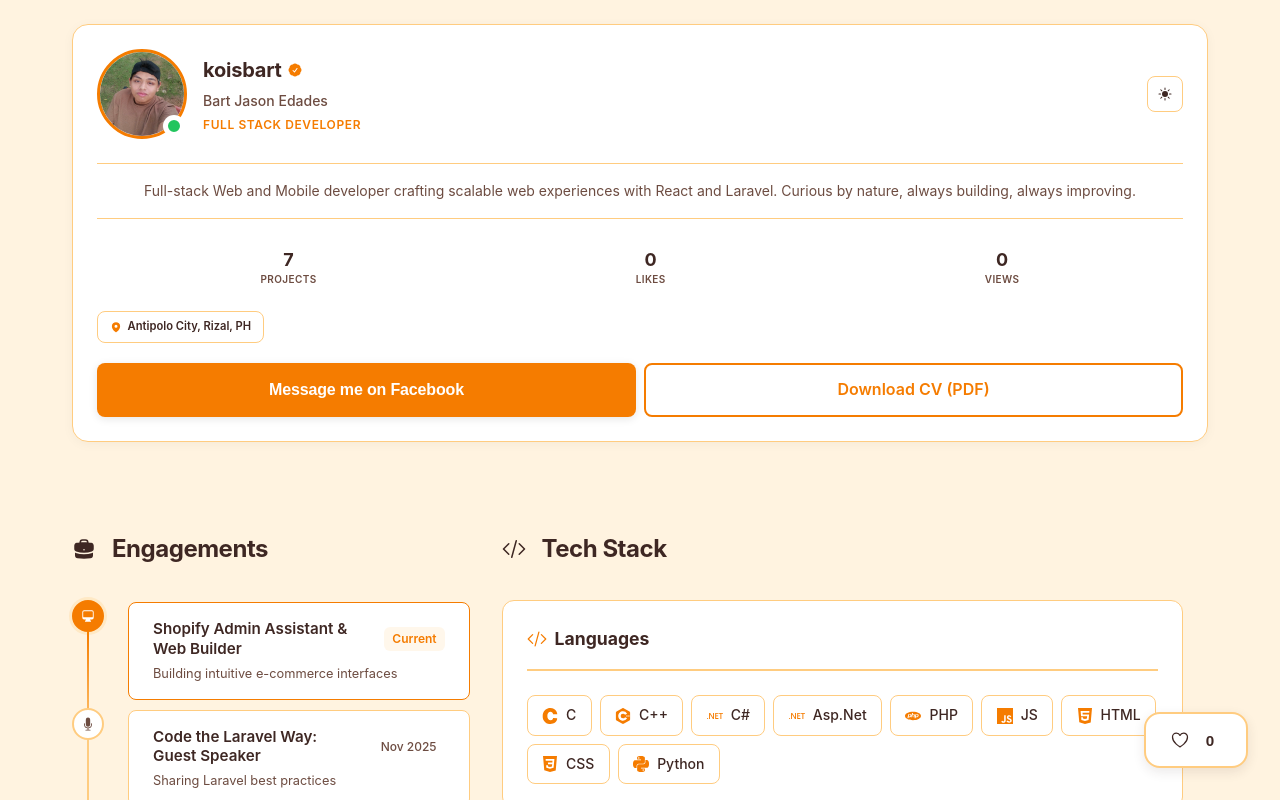
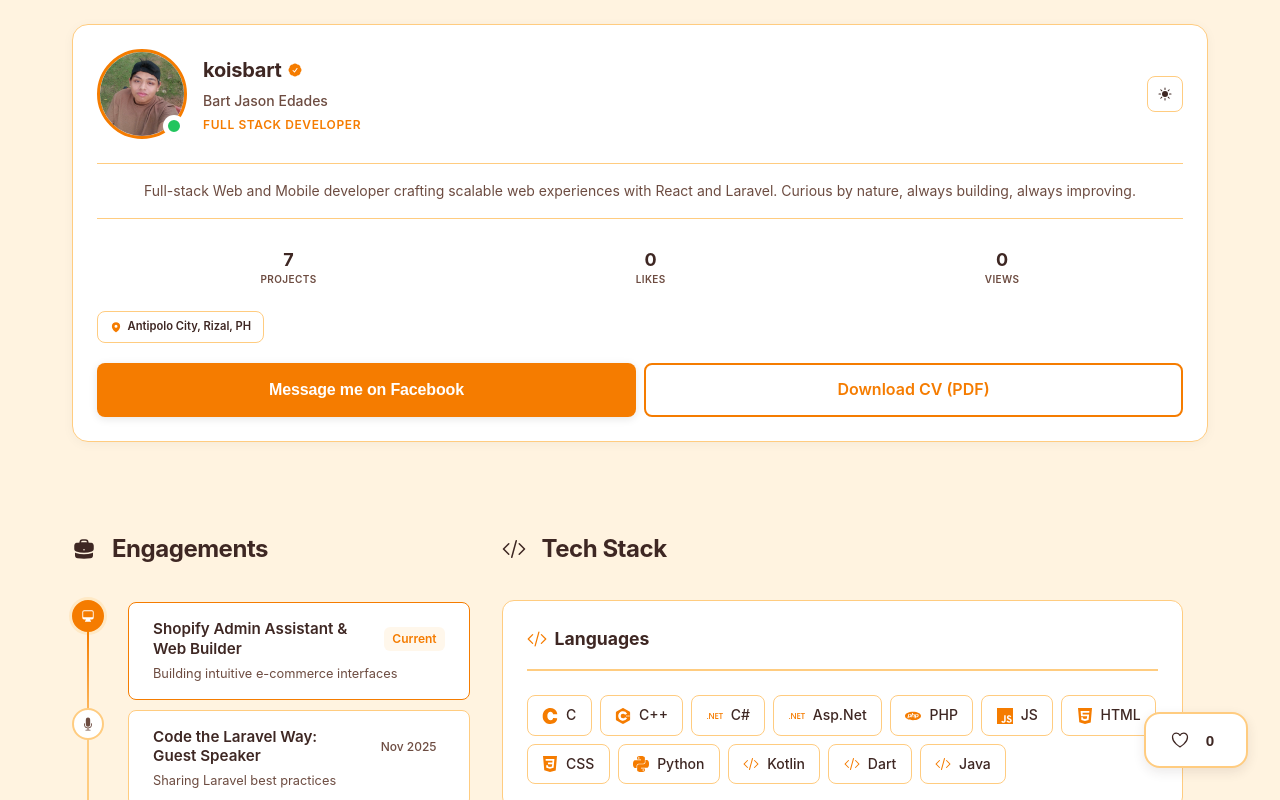
Before and after one commit to koise/Portfolio2025, a React (Vite) app: page / in a window 1280 px wide. Shown: the top 800 px of the page. Built offline with nearby package versions, Linux system fonts and the light colour scheme; no server answers; the database is empty.

Commit message:
one last try

```diff
--- a/src/components/Skills.jsx
+++ b/src/components/Skills.jsx
@@ -6,7 +6,7 @@ function Skills() {
     {
       title: 'Languages',
       icon: CodeIcon,
-      skills: ['C', 'C++', 'C#', 'Asp.Net', 'PHP', 'JS', 'HTML', 'CSS', 'Python']
+      skills: ['C', 'C++', 'C#', 'Asp.Net', 'PHP', 'JS', 'HTML', 'CSS', 'Python', 'Kotlin', 'Dart', 'Java',]
     },
     {
       title: 'Frameworks',
```
